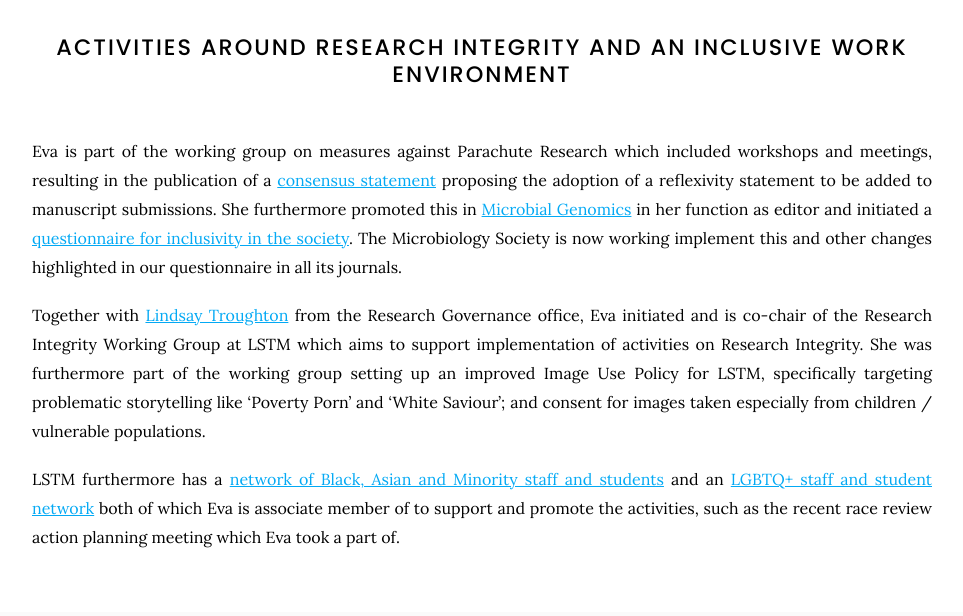
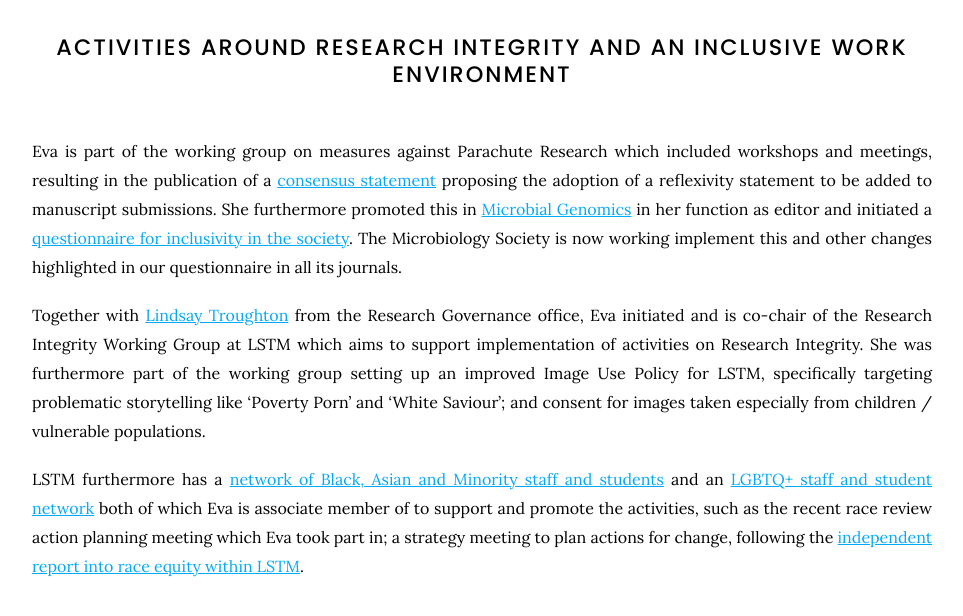
Before and after one commit to Evo-MInt/MicGen-lab-website, a Jekyll site: the page built from philosophy/index.md, in a window 1280 px wide and 900 px high, scrolled down 1032 px, cut to the strip 0-728 px from the top of the window. Shown: the top 616 px of the strip, without its empty margins (158-1121 px from the left). Built offline with Jekyll 4.4.1, drawn with Linux system fonts in a browser that asks for light colours.

Commit message:
Update index.md

```diff
--- a/philosophy/index.md
+++ b/philosophy/index.md
@@ -27,6 +27,6 @@ Eva is part of the working group on measures against Parachute Research which in
 
 Together with [Lindsay Troughton]() from the Research Governance office, Eva initiated and is co-chair of the Research Integrity Working Group at LSTM which aims to support implementation of activities on Research Integrity. She was furthermore part of the working group setting up an improved Image Use Policy for LSTM, specifically targeting problematic storytelling like ‘Poverty Porn’ and ‘White Saviour’; and consent for images taken especially from children / vulnerable populations.
 
-LSTM furthermore has a [network of Black, Asian and Minority staff and students](https://www.lstmed.ac.uk/about/equality-and-diversity/black-asian-and-minority-ethnic-bame-staff-network) and an [LGBTQ+ staff and student network](https://www.lstmed.ac.uk/about/equity-inclusion-at-lstm/lgbtq-network) both of which Eva is associate member of to support and promote the activities, such as the recent race review action planning meeting which Eva took a part of.
+LSTM furthermore has a [network of Black, Asian and Minority staff and students](https://www.lstmed.ac.uk/about/equality-and-diversity/black-asian-and-minority-ethnic-bame-staff-network) and an [LGBTQ+ staff and student network](https://www.lstmed.ac.uk/about/equity-inclusion-at-lstm/lgbtq-network) both of which Eva is associate member of to support and promote the activities, such as the recent race review action planning meeting which Eva took part in; a strategy meeting to plan actions for change, following the [independent report into race equity within LSTM](https://www.lstmed.ac.uk/news-events/news/independent-report-into-race-equality-within-lstm).
 
 {% include section.html %}
```
